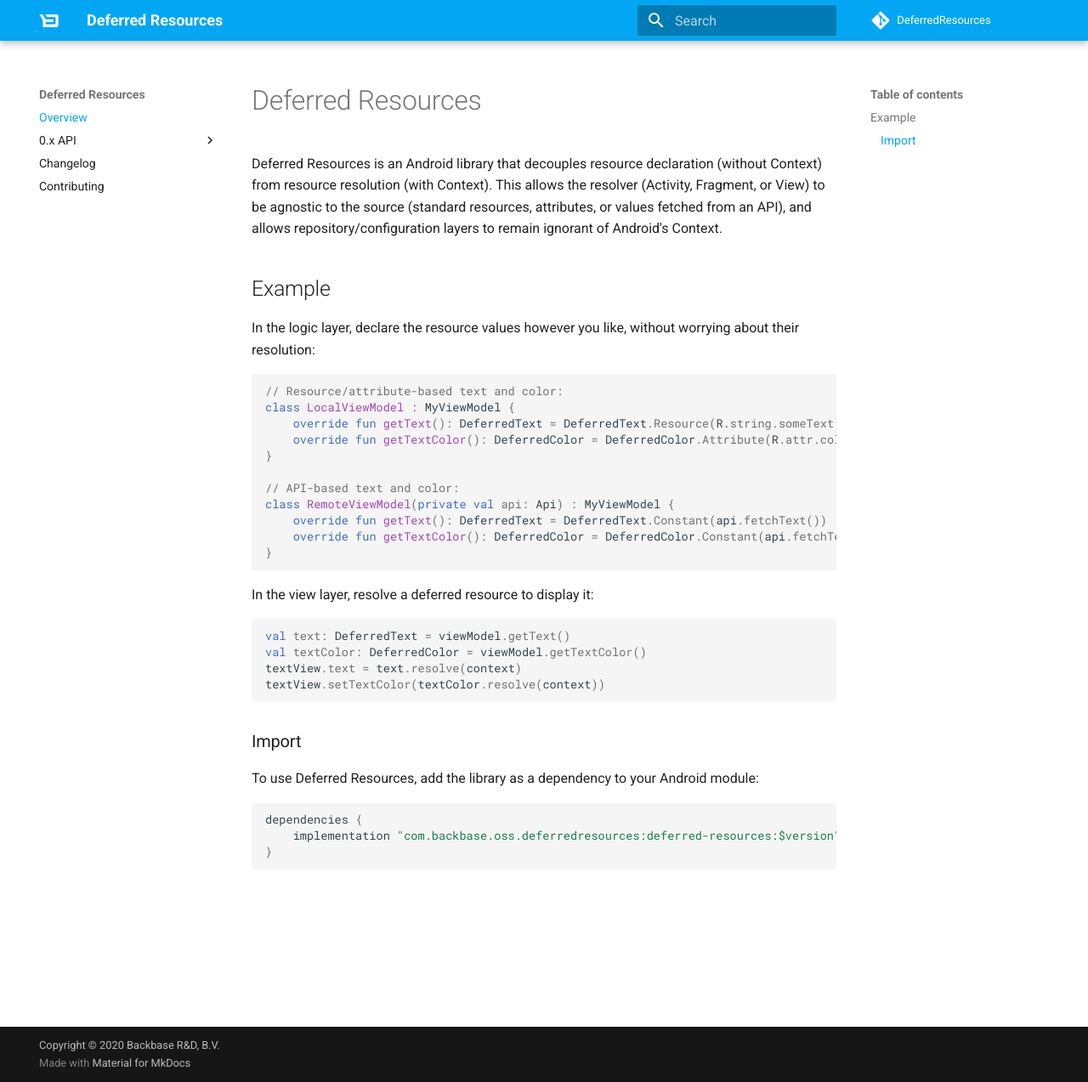
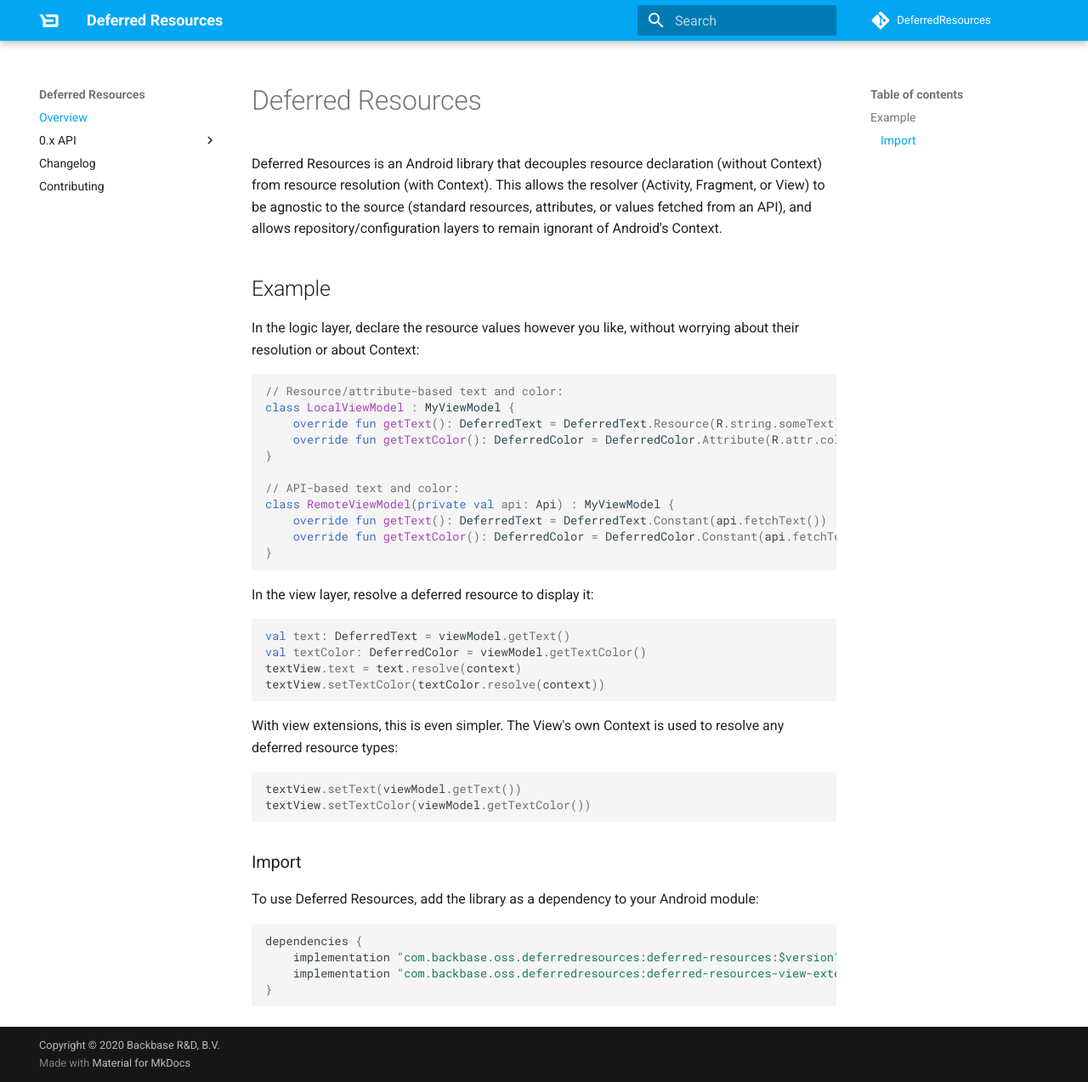
Before and after one commit to Backbase/DeferredResources, an MkDocs documentation site: the page built from docs/index.md, in a window 1280 px wide and 1273 px high. Shown: the whole window at 85% size. Built offline with MkDocs 1.6.1 and Material for MkDocs 9.7.7, drawn with Linux system fonts in a browser that asks for light colours; comment, search, counter and statistics services are not loaded.

````diff
--- a/docs/index.md
+++ b/docs/index.md
@@ -8,7 +8,7 @@ repository/configuration layers to remain ignorant of Android's Context.
 ## Example
 
 In the logic layer, declare the resource values however you like, without worrying about their
-resolution:
+resolution or about Context:
 ```kotlin
 // Resource/attribute-based text and color:
 class LocalViewModel : MyViewModel {
@@ -31,6 +31,13 @@ textView.text = text.resolve(context)
 textView.setTextColor(textColor.resolve(context))
 ```
 
+With view extensions, this is even simpler. The View's own Context is used to resolve any deferred
+resource types:
+```kotlin
+textView.setText(viewModel.getText())
+textView.setTextColor(viewModel.getTextColor())
+```
+
 ### Import
 
 To use Deferred Resources, add the library as a dependency to your Android module:
@@ -38,5 +45,6 @@ To use Deferred Resources, add the library as a dependency to your Android modul
 ```groovy
 dependencies {
     implementation "com.backbase.oss.deferredresources:deferred-resources:$version"
+    implementation "com.backbase.oss.deferredresources:deferred-resources-view-extensions:$version"
 }
 ```
````
Also changed, not shown: CHANGELOG.md (+14 -0 lines), README.md (+16 -9 lines), RELEASING.md (+1 -1 lines), 1 other file.
